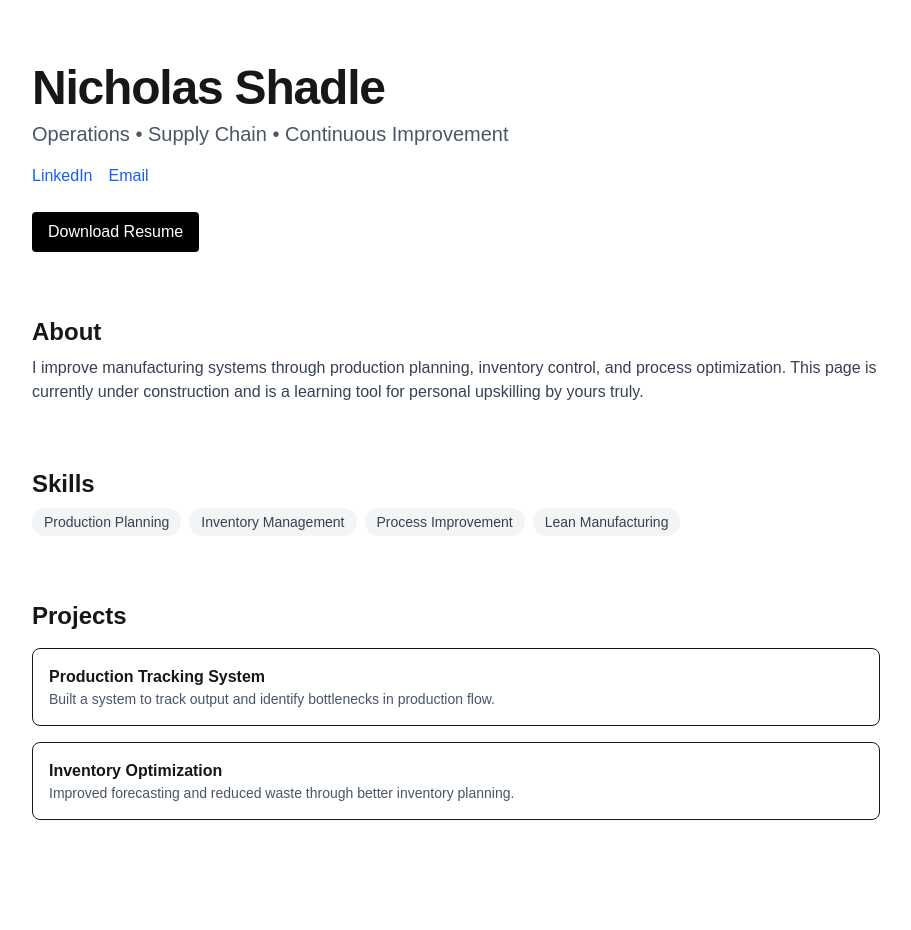
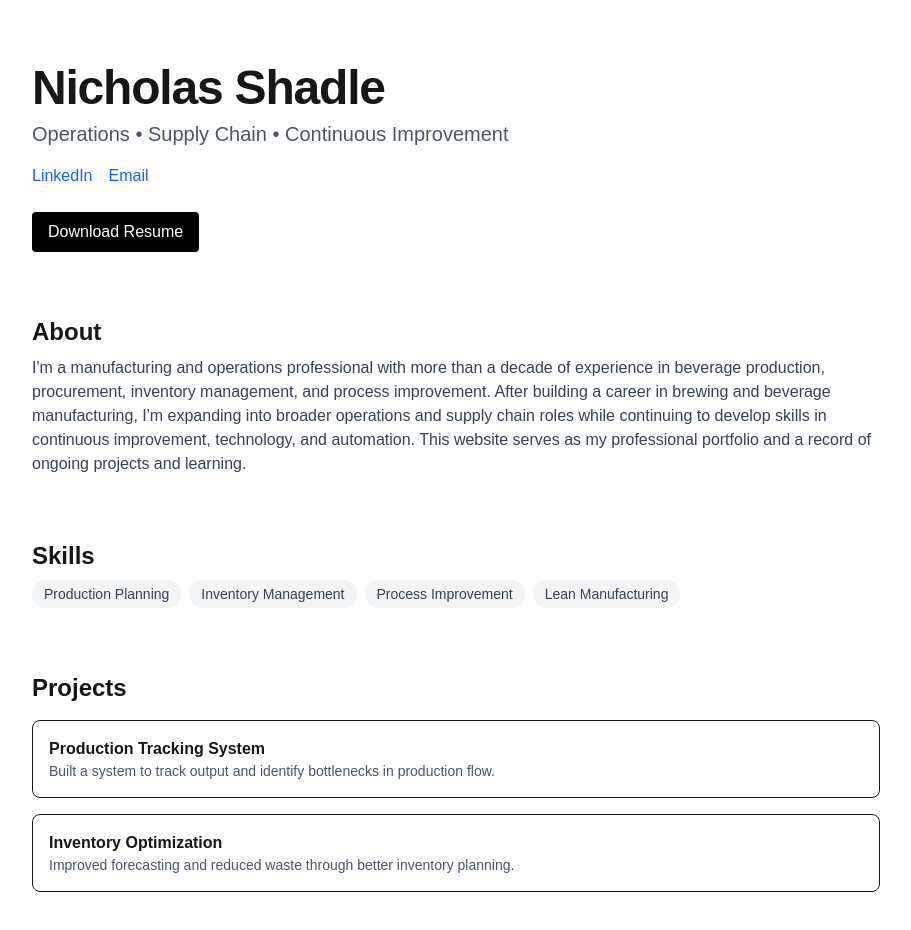
Before and after one commit to Briggadocious/nickshadle-site, a Next.js app: page / in a window 1280 px wide. Shown: the top 930 px of the page, without its empty margins (184-1095 px from the left). Before the commit the page ends 884 px from the top, so only its background shows below. Built offline with nearby package versions, Linux system fonts and the light colour scheme.

Commit message:
Update about section

```diff
--- a/app/page.tsx
+++ b/app/page.tsx
@@ -31,9 +31,14 @@ export default function Home() {
       <section className="space-y-2">
         <h3 className="text-2xl font-semibold">About</h3>
         <p className="text-gray-700">
-          I improve manufacturing systems through production planning, inventory control,
-          and process optimization. This page is currently under construction and is a learning tool
-          for personal upskilling by yours truly.
+          <p className="text-gray-700">
+  I'm a manufacturing and operations professional with more than a decade of experience
+  in beverage production, procurement, inventory management, and process improvement.
+  After building a career in brewing and beverage manufacturing, I'm expanding into
+  broader operations and supply chain roles while continuing to develop skills in
+  continuous improvement, technology, and automation. This website serves as my
+  professional portfolio and a record of ongoing projects and learning.
+</p>
         </p>
       </section>
 
```
